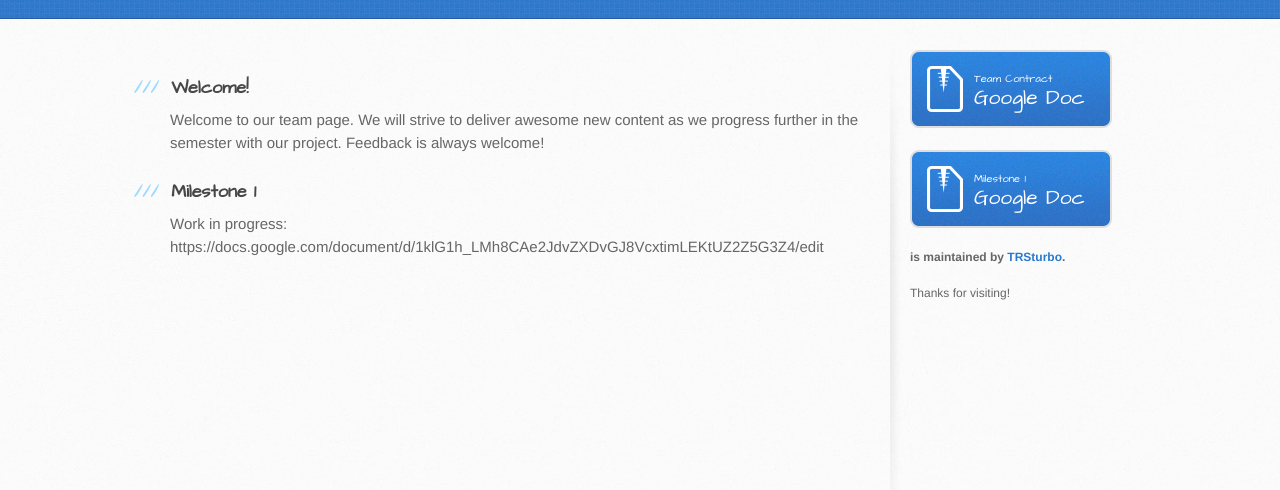
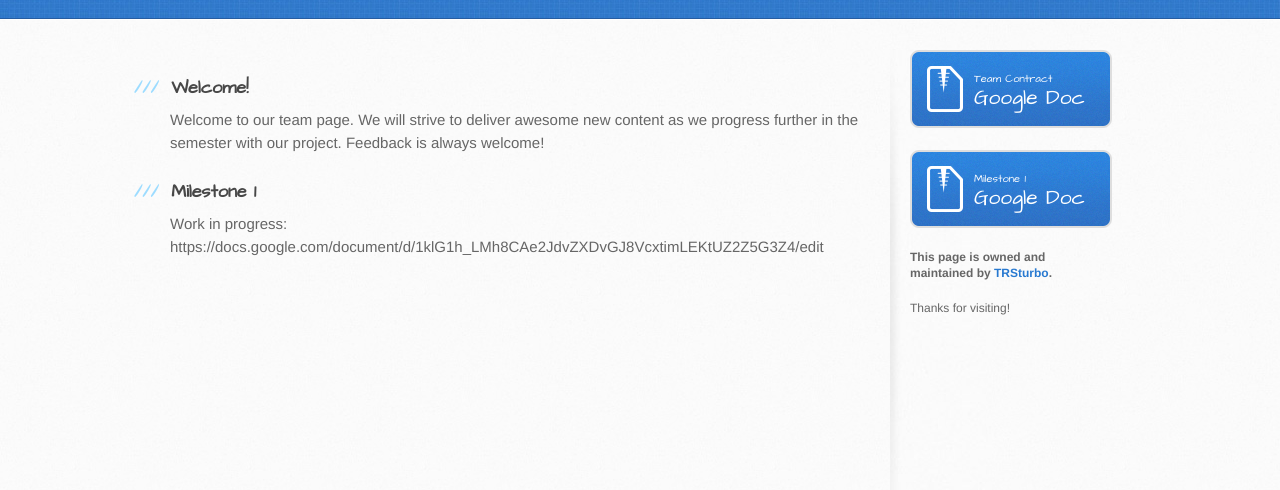
Before and after one commit to TRSturbo/Fantastic4, a plain HTML site: page index.html in a window 1280 px wide. Shown: the part 182-672 px from the top of the page. Drawn offline with Linux system fonts and the light colour scheme.

Commit message:
Updated index.html

```diff
--- a/index.html
+++ b/index.html
@@ -50,7 +50,7 @@
             Google Doc
           </a>
 
-          <p class="repo-owner"><a href="https://github.com/TRSturbo/Fantastic4"></a> is maintained by <a href="https://github.com/TRSturbo">TRSturbo</a>.</p>
+          <p class="repo-owner"><a href="https://github.com/TRSturbo/Fantastic4"></a>This page is owned and maintained by <a href="https://github.com/TRSturbo">TRSturbo</a>.</p>
 
           <p>Thanks for visiting!<a
         </aside>
```
